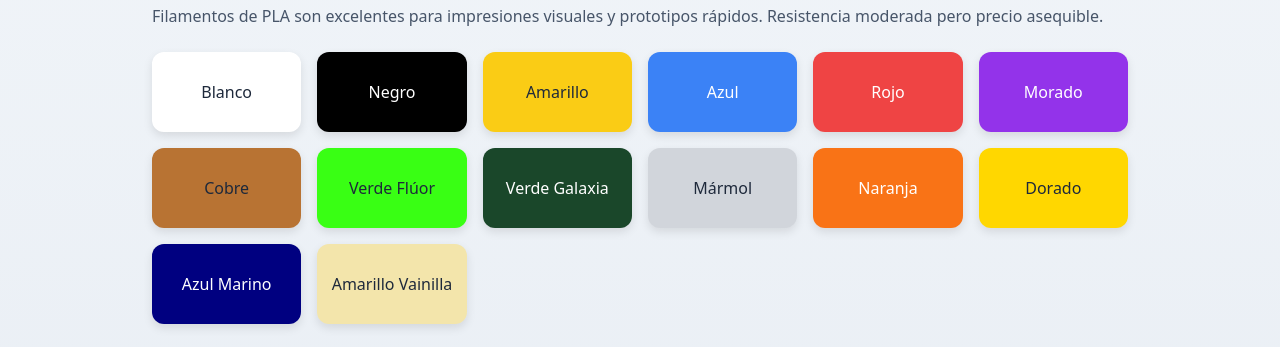
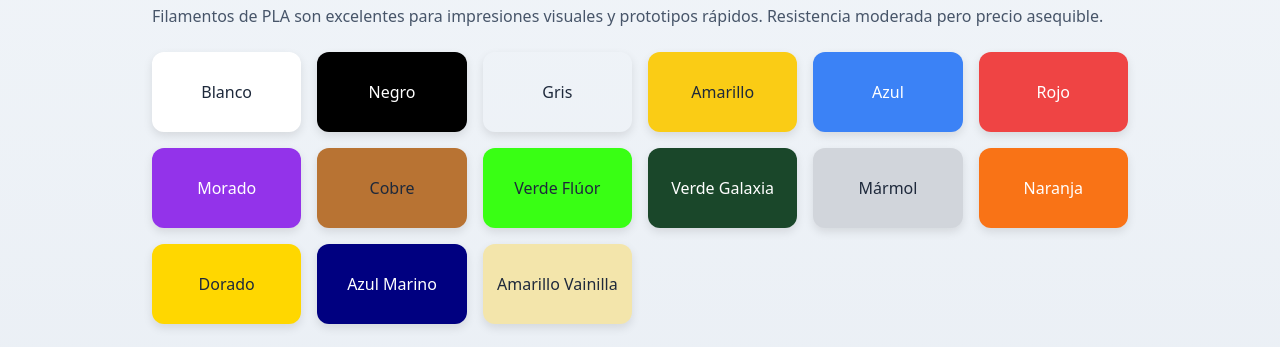
Before and after one commit to DKNS-JCC/muestrario_i3dcc, a plain HTML site: page index.html in a window 1280 px wide. Shown: the part 180-527 px from the top of the page. Drawn offline with nearby package versions, Linux system fonts and the light colour scheme.

Commit message:
Update index.html

```diff
--- a/index.html
+++ b/index.html
@@ -46,6 +46,7 @@
       <div class="grid grid-cols-2 sm:grid-cols-4 md:grid-cols-6 gap-4">
         <div class="h-20 flex items-center justify-center bg-white color-card">Blanco</div>
         <div class="h-20 flex items-center justify-center bg-black text-white color-card">Negro</div>
+        <div class="h-20 flex items-center justify-center bg-grey color-card">Gris</div>
         <div class="h-20 flex items-center justify-center bg-yellow-400 color-card">Amarillo</div>
         <div class="h-20 flex items-center justify-center bg-blue-500 text-white color-card">Azul</div>
         <div class="h-20 flex items-center justify-center bg-red-500 text-white color-card">Rojo</div>
```
